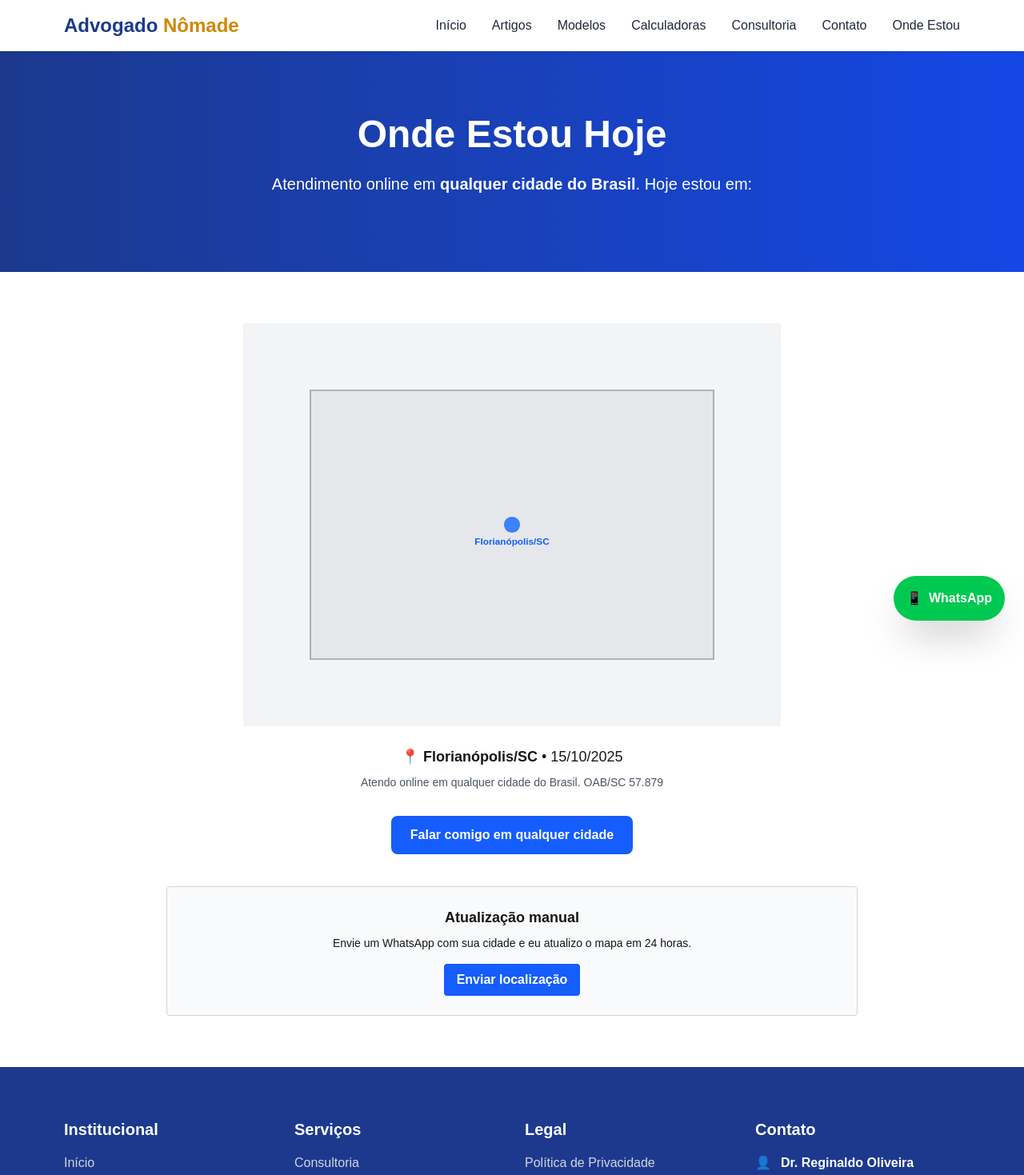
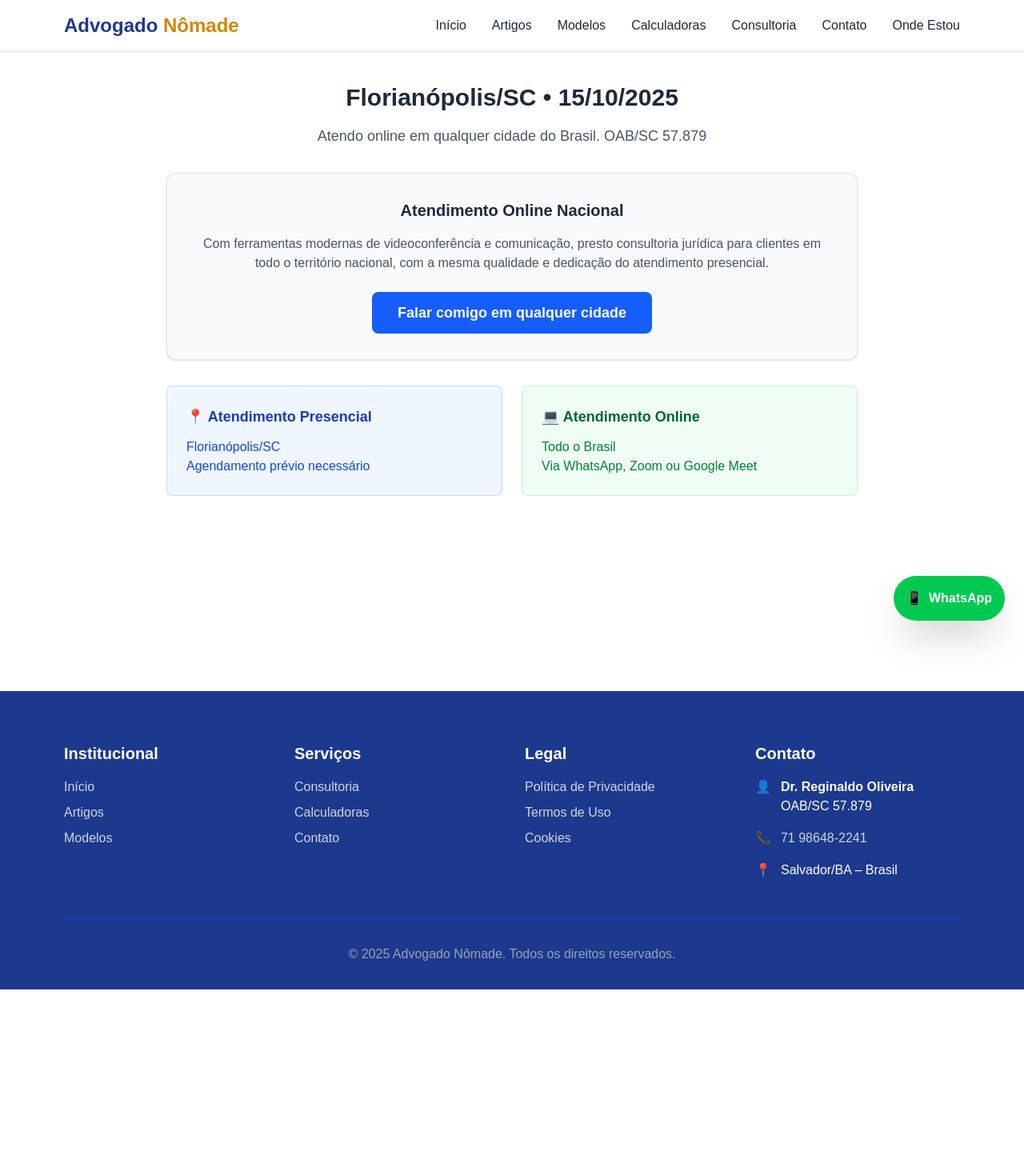
Before and after one commit to mestrereginaldo-site/advogadonomade1, a Next.js app: page /onde-estou in a window 1280 px wide. Shown: the top 1469 px of the page at 80% size. After the commit the page ends 1237 px from the top, so only its background shows below. Built offline with nearby package versions, Linux system fonts and the light colour scheme.

Commit message:
Update page.tsx

```diff
--- a/app/onde-estou/page.tsx
+++ b/app/onde-estou/page.tsx
@@ -1,75 +1,55 @@
-import { Metadata } from "next";
-import Link from "next/link";
-
-export const metadata: Metadata = {
-  title: "Onde Estou - Advogado Nômade",
-  description: "Advogado nômade atendendo atualmente em Florianópolis/SC. Atendimento online em todo Brasil. OAB/SC 57.879.",
-  keywords: "advogado Florianópolis, advogado online, atendimento jurídico online, OAB/SC",
-};
-
-const cidadeAtual = "Florianópolis/SC";
-const dataAtual = "15/10/2025";
-
-export default function OndeEstou() {
+export default function Onde() {
   return (
-    <>
-      {/* Hero Section */}
-      <section className="bg-gradient-to-r from-blue-900 to-blue-700 text-white py-20 text-center">
-        <div className="max-w-4xl mx-auto px-4">
-          <h1 className="text-4xl md:text-5xl font-bold mb-6">Onde Estou Hoje</h1>
-          <p className="text-xl mb-4">
-            Atendimento online em <strong>qualquer cidade do Brasil</strong>. Hoje estou em:
+    <main className="min-h-screen bg-white text-black">
+      <div className="max-w-4xl mx-auto px-4 py-10">
+        <div className="text-center mb-8">
+          <h1 className="text-2xl md:text-3xl font-bold text-gray-800 mb-4">
+            Florianópolis/SC • 15/10/2025
+          </h1>
+          <p className="text-lg text-gray-600 mb-6">
+            Atendo online em qualquer cidade do Brasil. OAB/SC 57.879
           </p>
         </div>
-      </section>
 
-      <section className="py-16 bg-white">
-        <div className="max-w-4xl mx-auto px-4 text-center">
-          {/* PIN COLORIDO (sem imagem) */}
-          <div className="flex justify-center mb-6">
-            <svg viewBox="0 0 800 600" className="w-full max-w-2xl h-auto">
-              <rect width="800" height="600" fill="#f3f4f6" />
-              <path d="M100 100 L700 100 L700 500 L100 500 Z" fill="#e5e7eb" stroke="#9ca3af" strokeWidth="2" />
-              <circle cx="400" cy="300" r="12" fill="#3b82f6" />
-              <text x="400" y="330" textAnchor="middle" className="text-sm font-semibold fill-blue-600">
-                {cidadeAtual}
-              </text>
-            </svg>
+        <div className="bg-gray-50 rounded-xl p-8 shadow-sm border border-gray-200">
+          <div className="text-center">
+            <h2 className="text-xl font-semibold text-gray-800 mb-4">
+              Atendimento Online Nacional
+            </h2>
+            <p className="text-gray-600 mb-6">
+              Com ferramentas modernas de videoconferência e comunicação,
+              presto consultoria jurídica para clientes em todo o território nacional,
+              com a mesma qualidade e dedicação do atendimento presencial.
+            </p>
+
+            <a
+              href="https://wa.me/71986482241?text=Olá, gostaria de agendar uma consultoria"
+              target="_blank"
+              className="inline-block bg-blue-600 hover:bg-blue-700 text-white font-bold py-3 px-8 rounded-lg transition duration-300 text-lg"
+            >
+              Falar comigo em qualquer cidade
+            </a>
           </div>
+        </div>
 
-          {/* INFO + CTA */}
-          <div className="mb-8">
-            <p className="text-lg">
-              📍 <strong>{cidadeAtual}</strong> • {dataAtual}
-            </p>
-            <p className="text-sm text-gray-600 mt-2">
-              Atendo online em qualquer cidade do Brasil. OAB/SC 57.879
+        <div className="mt-8 grid grid-cols-1 md:grid-cols-2 gap-6">
+          <div className="bg-blue-50 rounded-lg p-6 border border-blue-200">
+            <h3 className="text-lg font-semibold text-blue-800 mb-3">📍 Atendimento Presencial</h3>
+            <p className="text-blue-700">
+              Florianópolis/SC<br/>
+              Agendamento prévio necessário
             </p>
           </div>
 
-          {/* CTA FINAL (lead magnet) */}
-          <div className="text-center">
-            <Link href="/consultoria" className="inline-block bg-blue-600 hover:bg-blue-700 text-white font-semibold py-3 px-6 rounded-lg transition-colors">
-              Falar comigo em qualquer cidade
-            </Link>
-          </div>
-
-          {/* ATUALIZAÇÃO MANUAL (opcional) */}
-          <div className="mt-10 p-6 border border-gray-300 rounded bg-gray-50">
-            <h3 className="text-lg font-semibold mb-2">Atualização manual</h3>
-            <p className="text-sm mb-4">
-              Envie um WhatsApp com sua cidade e eu atualizo o mapa em 24 horas.
+          <div className="bg-green-50 rounded-lg p-6 border border-green-200">
+            <h3 className="text-lg font-semibold text-green-800 mb-3">💻 Atendimento Online</h3>
+            <p className="text-green-700">
+              Todo o Brasil<br/>
+              Via WhatsApp, Zoom ou Google Meet
             </p>
-            <Link
-              href="https://wa.me/71986482241?text=Olá, estou em [CIDADE] e quero saber mais sobre consultoria."
-              target="_blank"
-              className="inline-flex items-center gap-2 bg-blue-600 hover:bg-blue-700 text-white font-semibold py-2 px-4 rounded transition-colors"
-            >
-              Enviar localização
-            </Link>
           </div>
         </div>
-      </section>
-    </>
+      </div>
+    </main>
   );
 }
```
